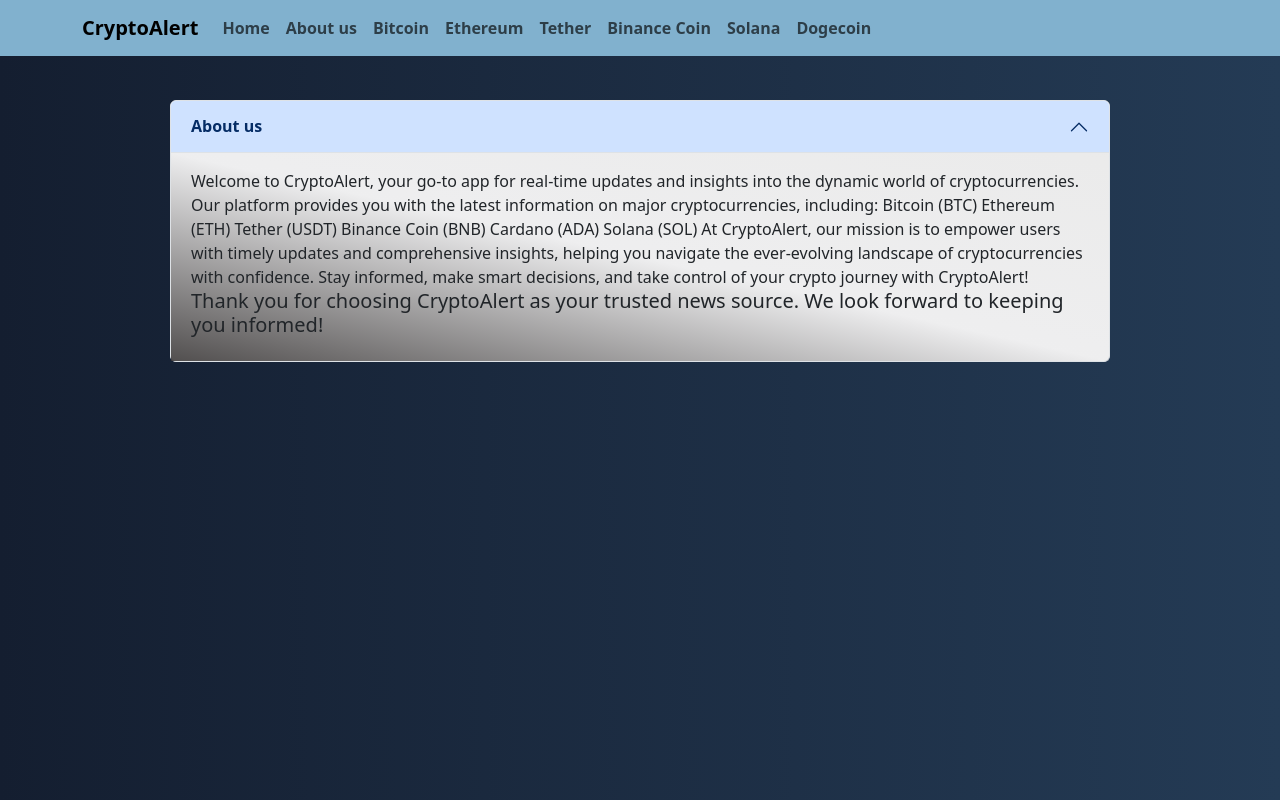
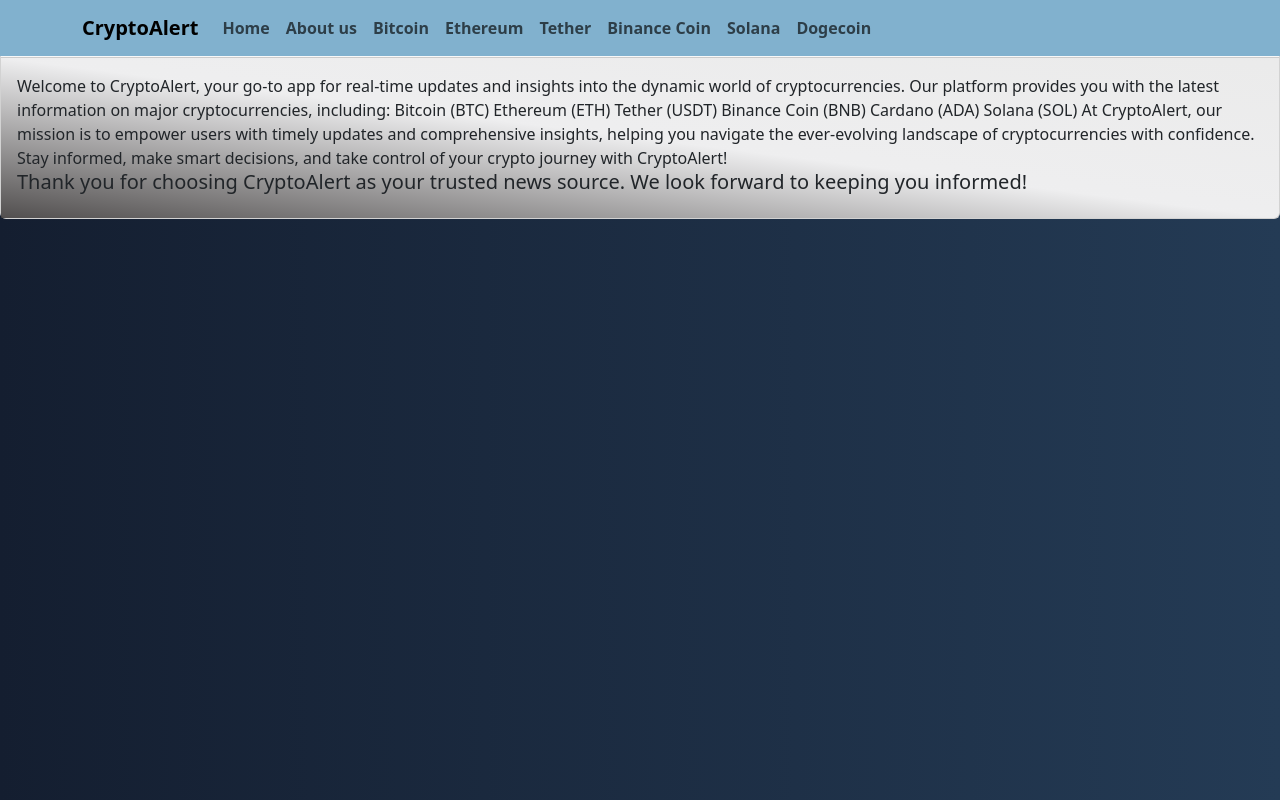
Before and after one commit to thesumitpandey/cryptoAlert, a React (Create React App) app: page /#/About in a window 1280 px wide. Shown: the top 800 px of the page. Built offline with nearby package versions, Linux system fonts and the light colour scheme.

Commit message:
Update about.js

```diff
--- a/src/components/about.js
+++ b/src/components/about.js
@@ -1,19 +1,24 @@
 import React from 'react'
 import Accordion from 'react-bootstrap/Accordion';
 import  "./file.css";
+
+import Card from 'react-bootstrap/Card';
+
+
 
 
 
 
 const about=()=> {
   return (
-    <div >
-        <div className="container " style={{padding:100, minHeight:900}}>
+    <div className="mi">
+    <Accordion defaultActiveKey="0" className='contain a'>
+    <Card className=''>
+      <Card.Header>
 
-        <Accordion defaultActiveKey="0"     >
-      <Accordion.Item eventKey="0" >
-        <Accordion.Header  ><strong>About us</strong></Accordion.Header>
-        <Accordion.Body className='head'>
+      </Card.Header>
+      <Accordion.Collapse eventKey="0">
+        <Card.Body className='head'>
         Welcome to CryptoAlert, your go-to app for real-time updates and insights into the dynamic world of cryptocurrencies. Our platform provides you with the latest information on major cryptocurrencies, including:
         Bitcoin (BTC)
         Ethereum (ETH)
@@ -26,14 +31,11 @@ At CryptoAlert, our mission is to empower users with timely updates and comprehe
 
         Thank you for choosing  CryptoAlert as your trusted news source. We look forward to keeping you informed!
 </h5>
-
-        </Accordion.Body>
-      </Accordion.Item>
-
-    </Accordion>
-        </div>
-
-    </div>
+</Card.Body>
+      </Accordion.Collapse>
+    </Card>
+  </Accordion>
+  </div>
   )
 }
 export default about;
```
